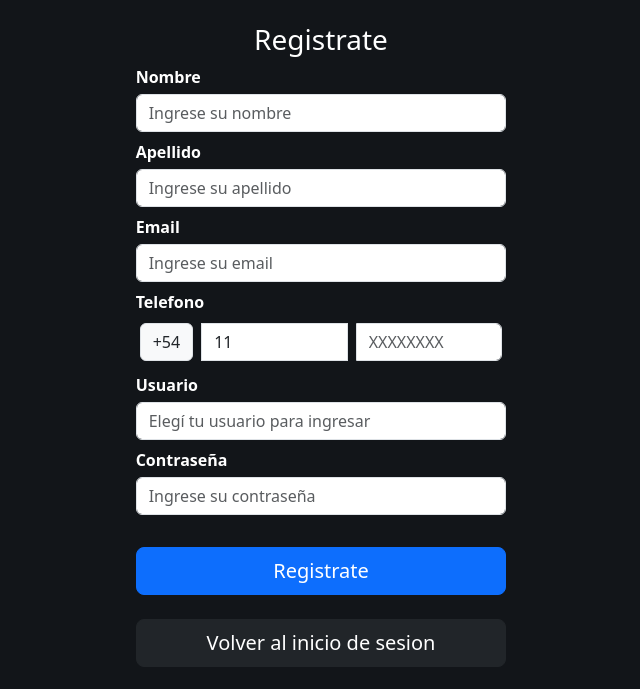
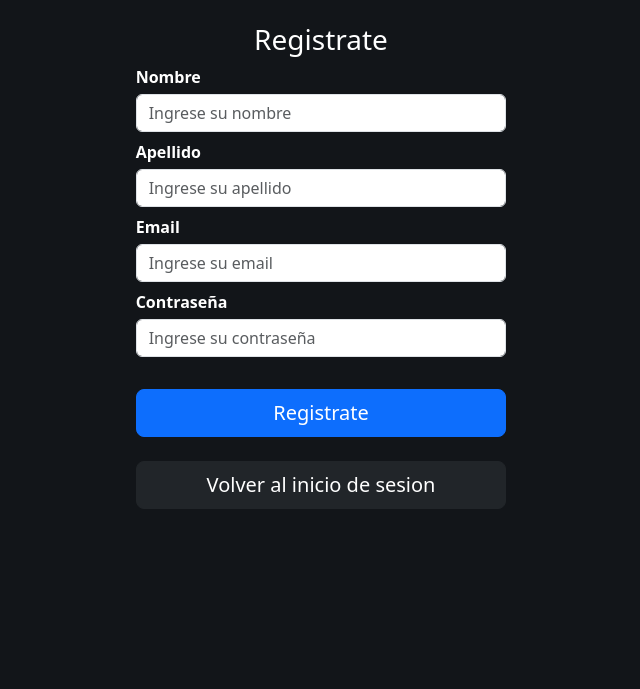
Before and after one commit to emilianocorv/barber-shop, a PHP site: page /registrate.php in a window 1280 px wide. Shown: the part 111-800 px from the top of the page, without its empty margins (319-959 px from the left). Run offline with PHP 8.4, Linux system fonts and the light colour scheme; some web fonts are replaced.

Commit message:
correccion de name en form de registro

```diff
--- a/registrate.php
+++ b/registrate.php
@@ -8,20 +8,20 @@
         <form>
         <div class="form-group my-2">
         <label for="nombre">Nombre</label>
-        <input type="text" class="form-control" id="nombre" name="nombre" placeholder="Ingrese su nombre">
+        <input type="text" class="form-control" id="nombre" name="nombre" placeholder="Ingrese su nombre" required>
         </div>
 
         <div class="form-group my-2">
         <label for="apellido">Apellido</label>
-        <input type="text" class="form-control" id="apellido" name="apellido" placeholder="Ingrese su apellido">
+        <input type="text" class="form-control" id="apellido" name="apellido" placeholder="Ingrese su apellido" required>
         </div>
 
         <div class="form-group my-2">
         <label for="email">Email</label>
-        <input type="email" class="form-control" id="email" name="email" placeholder="Ingrese su email">
+        <input type="email" class="form-control" id="email" name="mail" placeholder="Ingrese su email" required>
         </div>
 
-        <div class="form-group my-2">
+    <!--       <div class="form-group my-2">
         <label for="telefono">Telefono</label>
         <div class="input-group">
             <div class="input-group-prepend m-1">
@@ -31,19 +31,15 @@
             <input class="form-control required m-1" type="tel" placeholder="XXXXXXXX" maxlength="8" minlength="5" id="campoValidacion">
         </div>
         </div>
-
-        <div class="form-group my-2">
-        <label for="nombre">Usuario</label>
-        <input type="text" class="form-control" id="usuario" name="usuario" placeholder="Elegí tu usuario para ingresar">
-        </div>
+    -->
 
         <div class="form-group my-2">
             <label for="password">Contraseña</label>
-            <input type="password" class="form-control" id="password" placeholder="Ingrese su contraseña">
+            <input type="password" class="form-control" id="password" name="password" placeholder="Ingrese su contraseña" required>
         </div>
 
         <div class="d-grid col-12 mx-auto">
-            <button type="submit" class="btn btn-primary btn-lg my-4">Registrate</button>
+            <input type="submit" class="btn btn-primary btn-lg my-4" value="Registrate">
             <a href="login.php" class="btn btn-dark btn-lg">Volver al inicio de sesion</a>
         </div>
         </form>
```
